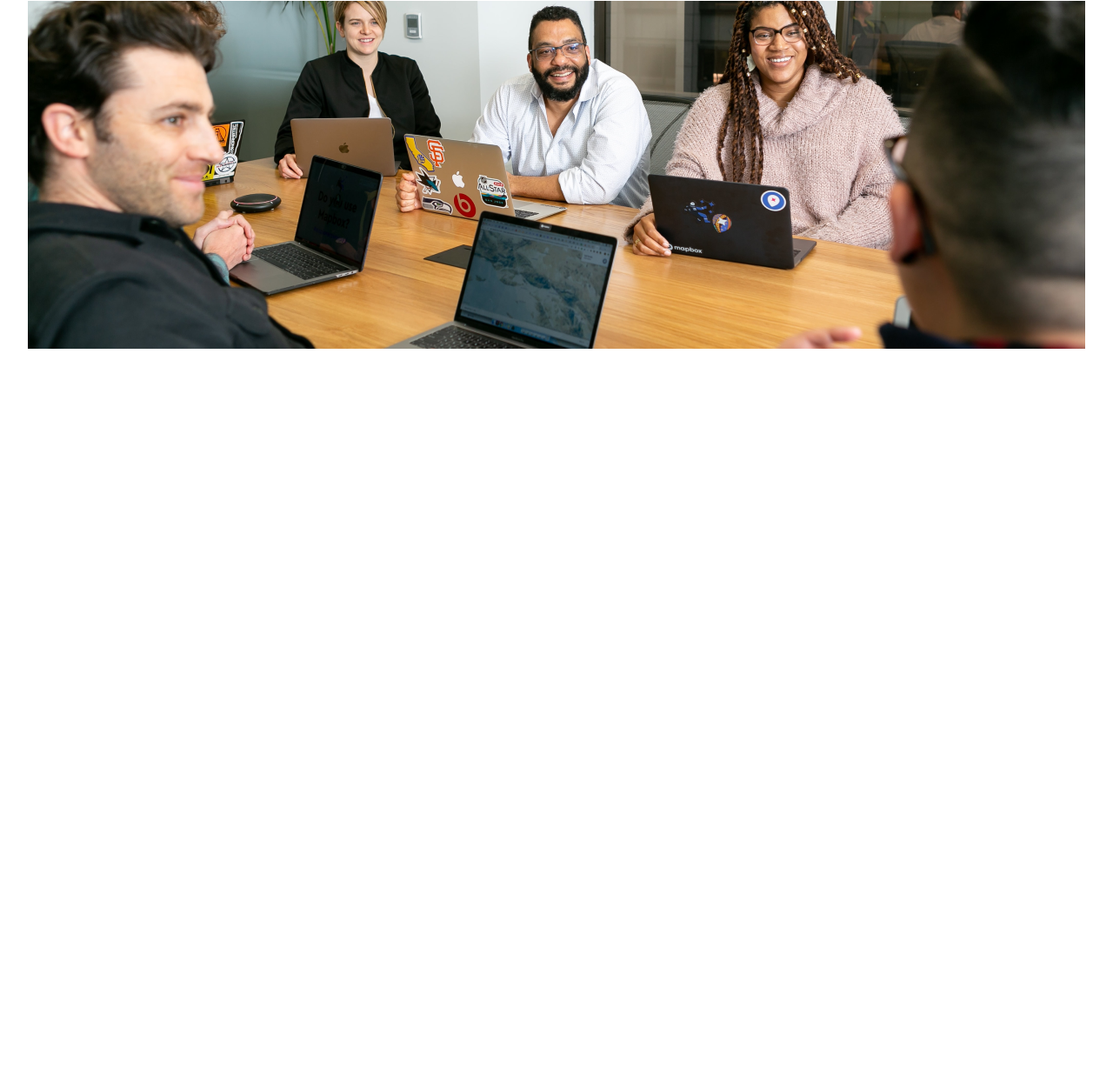
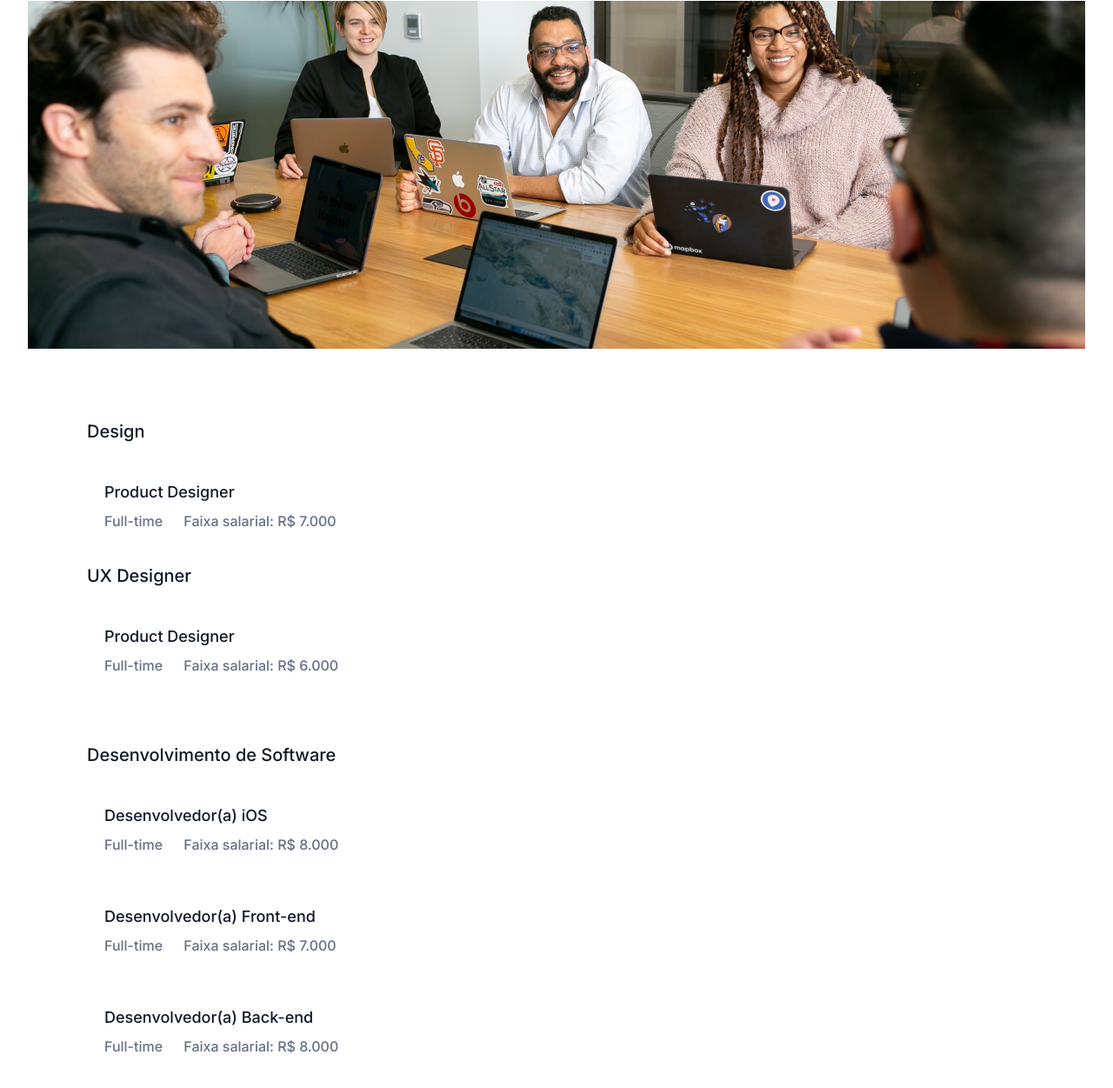
Before and after one commit to k3L0w/7DaysOfCode-HTML-e-CSS, a plain HTML site: page index.html in a window 1280 px wide. Shown: the part 1037-2288 px from the top of the page at 87% size. Before the commit the page ends 1478 px from the top, so only its background shows below. Drawn offline with Linux system fonts and the light colour scheme.

Commit message:
Implementado a section de categorias de vagas

```diff
--- a/css/style.css
+++ b/css/style.css
@@ -4,6 +4,7 @@
 @import url('sobre-nos.css');
 @import url('metricas.css');
 @import url('vagasabertas.css');
+@import url('vagas.css');
 
  :root {
     --font-principal: "Inter", sans-serif;
--- /dev/null
+++ b/css/vagas.css
@@ -0,0 +1,36 @@
+.container__vagas {
+    display: flex;
+    flex-direction: column;
+    justify-content: left;
+    margin-top: 40px;
+}
+
+.vaga__categoria {
+    font-family: var(--font-principal);
+    font-weight: 500;
+    font-size: 20px;
+    line-height: 30px;
+    color: var(--cor-titulos);
+    margin: 0px 0px 20px 100px;
+}
+
+.vaga {
+    display: flex;
+    flex-direction: column;
+    gap: 10px;
+    padding: 20px;
+    margin: 0px 0px 20px 100px;
+}
+
+.vaga__titulo {
+    font-family: var(--font-principal);
+    font-weight: 500;
+    font-size: 18px;
+    line-height: 30px;
+    color: var(--cor-titulos);
+
+}
+
+.vaga__horario {
+    margin-right: 20px;
+}
--- a/index.html
+++ b/index.html
@@ -64,5 +64,58 @@
         <img src="./assets/sala-reuniao.png" alt="foto de uma sala de reunião" class="vagasabertas__imagem">
     </section>
 
+
+    <section class="container__vagas">
+        <p class="vaga__categoria">Design</p>
+        <div class="vaga">
+            <span class="vaga__titulo">Product Designer</span>
+            <div class="vaga__descricao">
+                <span class="vaga__horario">Full-time</span>
+                <span class="vaga__salario">Faixa salarial: R$ 7.000</span>
+            </div>
+        </div>
+
+        <p class="vaga__categoria">UX Designer</p>
+        <div class="vaga">
+            <span class="vaga__titulo">Product Designer</span>
+            <div class="vaga__descricao">
+                <span class="vaga__horario">Full-time</span>
+                <span class="vaga__salario">Faixa salarial: R$ 6.000</span>
+            </div>
+        </div>
+    </section>
+
+    <section class="container__vagas">
+        <p class="vaga__categoria">Desenvolvimento de Software</p>
+        <div class="vaga">
+            <span class="vaga__titulo">Desenvolvedor(a) iOS</span>
+            <div class="vaga__descricao">
+                <span class="vaga__horario">Full-time</span>
+                <span class="vaga__salario">Faixa salarial: R$ 8.000</span>
+            </div>
+        </div>
+
+        <div class="vaga">
+            <span class="vaga__titulo">Desenvolvedor(a) Front-end</span>
+            <div class="vaga__descricao">
+                <span class="vaga__horario">Full-time</span>
+                <span class="vaga__salario">Faixa salarial: R$ 7.000</span>
+            </div>
+        </div>
+
+
+        <div class="vaga">
+            <span class="vaga__titulo">Desenvolvedor(a) Back-end</span>
+            <div class="vaga__descricao">
+                <span class="vaga__horario">Full-time</span>
+                <span class="vaga__salario">Faixa salarial: R$ 8.000</span>
+            </div>
+        </div>
+    </section>
+
+
+
+
+
 </body>
 </html>
```
Also changed, not shown: css/vagasabertas.css (line endings or trailing spaces).
